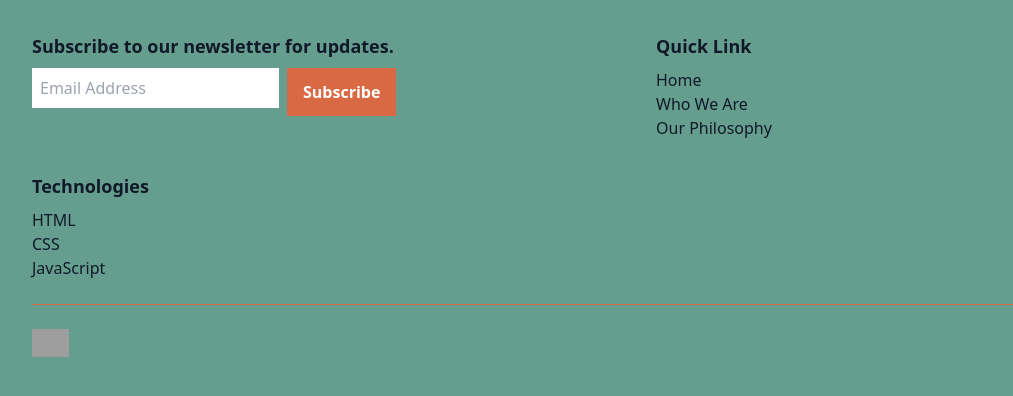
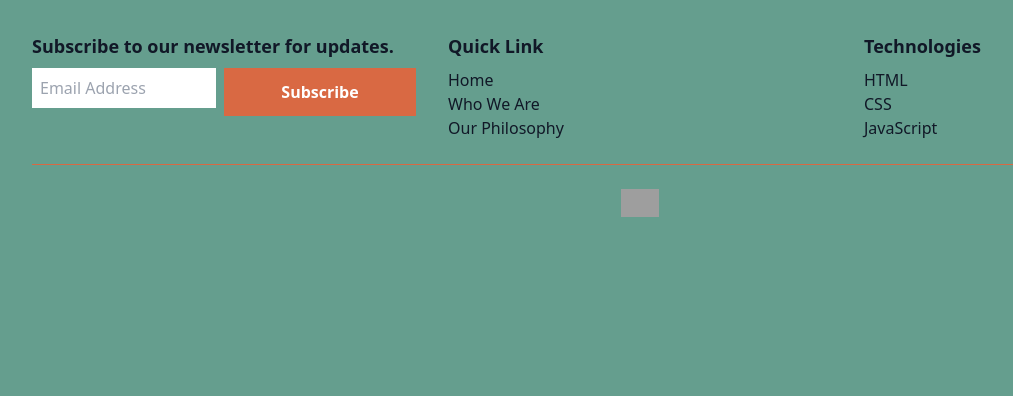
Before and after one commit to Wendy002/NOXNGC450_WF02401_GroupA_NoxoloNgcobo_SDF09, a website: page src/index.html in a window 1280 px wide. Shown: the whole page, without its empty margins (0-1013 px from the left). Drawn offline with nearby package versions, Linux system fonts and the light colour scheme; grey boxes are pictures that could not be loaded.

Commit message:
add flex and justify center

```diff
--- a/src/index.html
+++ b/src/index.html
@@ -10,11 +10,11 @@
 
 </head>
 <body >
-    <footer class="bg-green-custom t p-8 min-h-screen">
-        <div class="container -3mx-auto grid grid-cols-1 sm:grid-cols-1 md:grid-cols-2  gap-8">
+    <footer class="bg-green-custom  p-8 min-h-screen">
+        <div class="container mx-auto grid grid-cols-1 sm:grid-cols-2 md:grid-cols-3 lg:grid-cols-3 gap-8">
             <div class="mb-8 md:mb-0 flex flex-col">
                 <h2 class="text-lg mb-2 text-gray-900 font-semibold" >Subscribe to our newsletter for updates.</h2>
-                <div class="flex flex-col md:flex-row ">
+                <div class="grid grid-cols-1 sm:grid-cols-1 md:grid-cols-2 ">
                     <input id="email" type="text" placeholder="Email Address" class=" input-custom p-2 mb-2 md:mr-2 w-full md:w-auto">
                     <button class="btn-orange-custom py-2 px-4 text-white font-semibold w-full md:w-auto">
                         Subscribe
@@ -41,7 +41,7 @@
         </div>
         <hr class="my-6 border-[#d86943]">
 
-        <div class="flex">
+        <div class="flex justify-center">
             <a href="#">
                 <img class="w-auto h-7" src="https://codespace-assets.global.ssl.fastly.net/wp/assets/website/codespace-primary-logo-light.svg" alt="">
             </a>
```
Also changed, not shown: dist/output.css.
